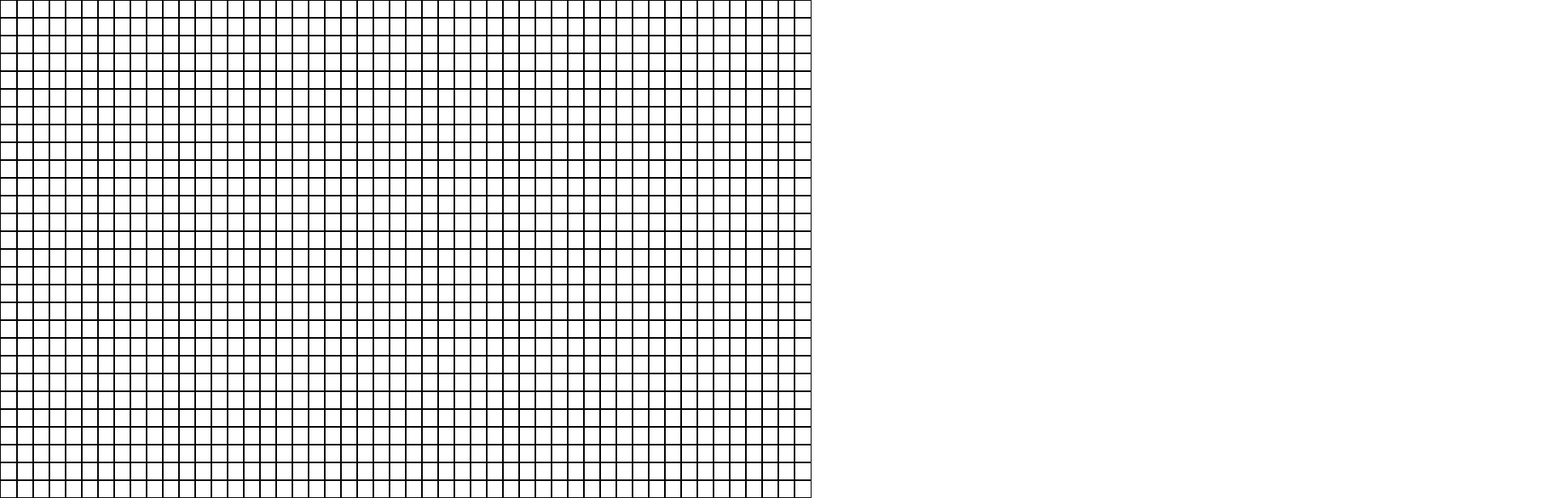
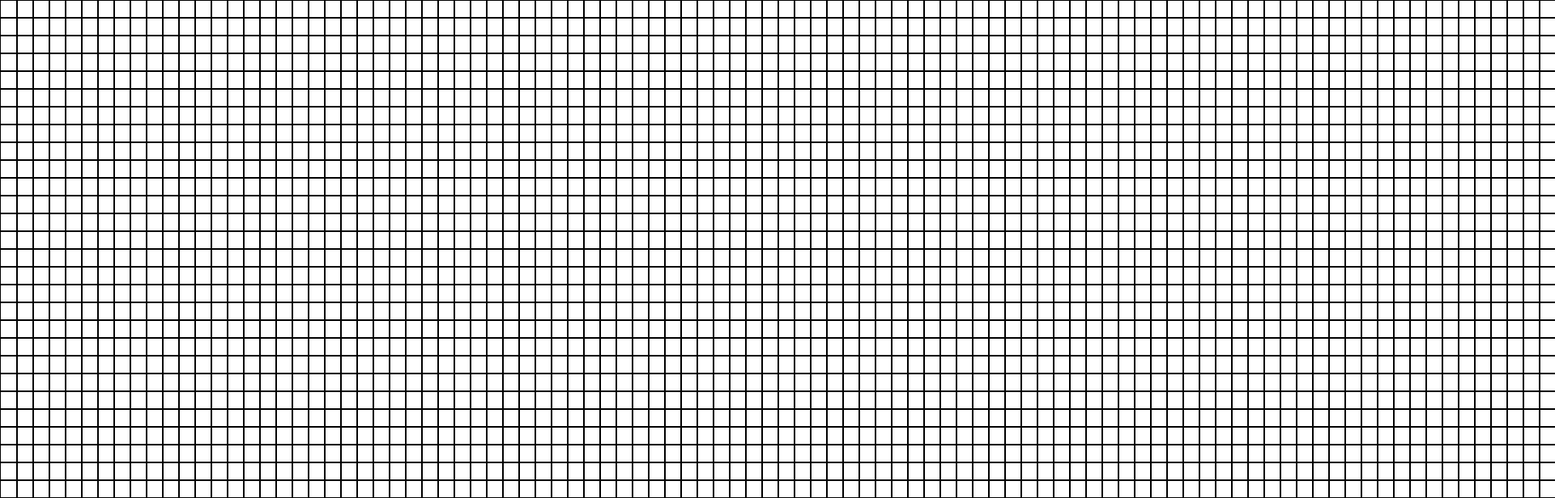
Before and after one commit to prnvbn/conway-game-of-life, a React (Create React App) app: page / in a window 1280 px wide. Shown: the top 616 px of the page at 81% size, 1920 px wide, since content can reach past the window. Built offline with nearby package versions, Linux system fonts and the light colour scheme.

Commit message:
UPDATE cells to be toggled

```diff
--- a/src/App.tsx
+++ b/src/App.tsx
@@ -1,8 +1,9 @@
 import React, { useState } from 'react';
 import './App.css';
+import produce from "immer";
 
 const numRows = 50
-const numCols = 50
+const numCols = 100
 
 function App() {
   const [grid, setGrid] = useState(() => {
@@ -30,8 +31,15 @@ function App() {
               style={{
                 width: 20,
                 height: 20,
-                backgroundColor: grid[i][j] ? 'red' : undefined,
+                backgroundColor: grid[i][j] ? '#6ee7b7' : undefined,
                 border: 'solid 1px black'
+              }}
+              onClick={() => {
+                const newGrid = produce(grid, gridCopy => {
+                  gridCopy[i][j] = !grid[i][j];
+                  return gridCopy
+                })
+                setGrid(newGrid)
               }}
             />
           }
```
